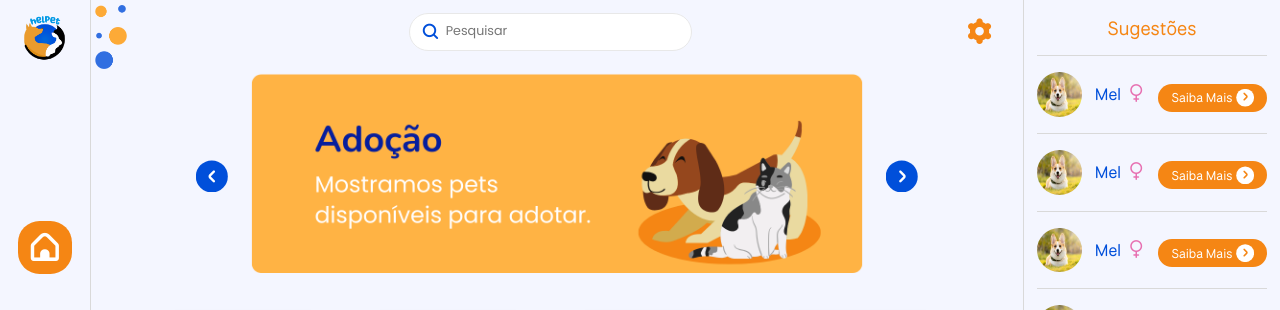
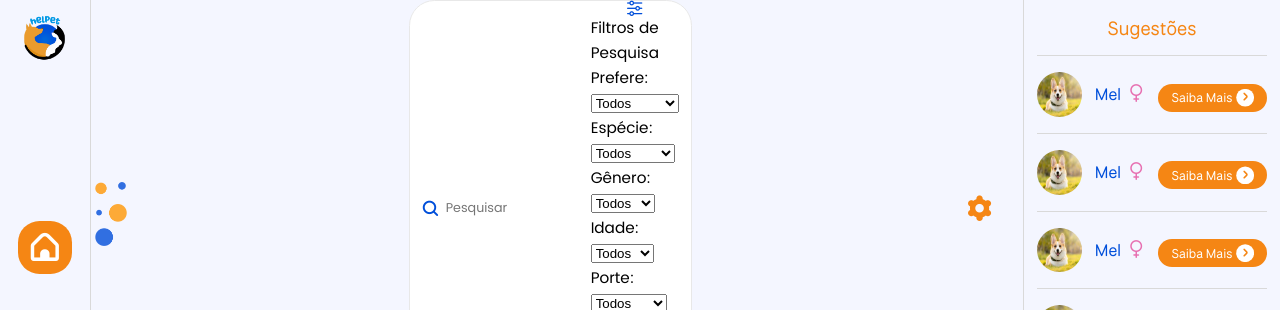
Before and after one commit to MarkzZero/Prj-Helpet, a PHP site: page /prj-helpet08-10/usuario/perfil-usuario/index.php in a window 1280 px wide. Shown: the top 310 px of the page. Run offline with PHP 8.4, Linux system fonts and the light colour scheme; a user stored in the database is signed in; data comes from the database, SQL or seed files in the repository; data that the repository does not hold is empty; some libraries are stand-ins or nearby versions.

Commit message:
Front filtros de pesquisa

```diff
--- a/usuario/perfil-usuario/index.php
+++ b/usuario/perfil-usuario/index.php
@@ -37,6 +37,72 @@
                 <div class="search">
                     <i class="fi fi-br-search"></i>
                     <input type="text" placeholder="Pesquisar">
+                    <div class="area-filtros">
+                        <div class="icon-filtros">
+                            <a><i class="fi fi-rr-settings-sliders"></i></a>
+                        </div>
+                        <div class="panel">
+                            <span>Filtros de Pesquisa</span>
+                            <div class="campo-filtro">
+                                <p>Prefere:</p>
+                                <select>
+                                    <option>Todos</option>
+                                    <option>Adotar</option>
+                                    <option>Apadrinhar</option>
+                                </select>
+                            </div>
+
+                            <div class="campo-filtro">
+                                <p>Espécie:</p>
+                                <select>
+                                    <option>Todos</option>
+                                    <option>Gatos</option>
+                                    <option>Cachorros</option>
+                                </select>
+                            </div>
+
+                            <div class="campo-filtro">
+                                <p>Gênero:</p>
+                                <select>
+                                    <option>Todos</option>
+                                    <option>Fêmea</option>
+                                    <option>Macho</option>
+                                </select>
+                            </div>
+
+                            <div class="campo-filtro">
+                                <p>Idade:</p>
+                                <select>
+                                    <option>Todos</option>
+                                    <option>Filhote</option>
+                                    <option>Adulto</option>
+                                    <option>Idoso</option>
+                                </select>
+                            </div>
+
+                            <div class="campo-filtro">
+                                <p>Porte:</p>
+                                <select>
+                                    <option>Todos</option>
+                                    <option>Pequeno</option>
+                                    <option>Médio</option>
+                                    <option>Grande</option>
+                                </select>
+                            </div>
+
+                            <div class="campo-filtro">
+                                <p>Raça:</p>
+                                <select>
+                                    <option>Todos</option>
+                                </select>
+                            </div>
+
+                            <div class="btns-filtro">
+                                <button class="fil-cancelar">Cancelar</button>
+                                <button class="fil-aplicar">Aplicar</button>
+                            </div>
+                        </div>
+                    </div>
                 </div>
                 <a href="configuracoes.php"><i class="fi fi-sr-settings config"></i></a>
             </div>
@@ -86,6 +152,7 @@
         <script src="js/script.js"></script>
         <script src="js/carrossel.js"></script>
         <script src="js/modais.js"></script>
+        <script src="js/filtros.js"></script>
 
     </body>
 </html>
```
